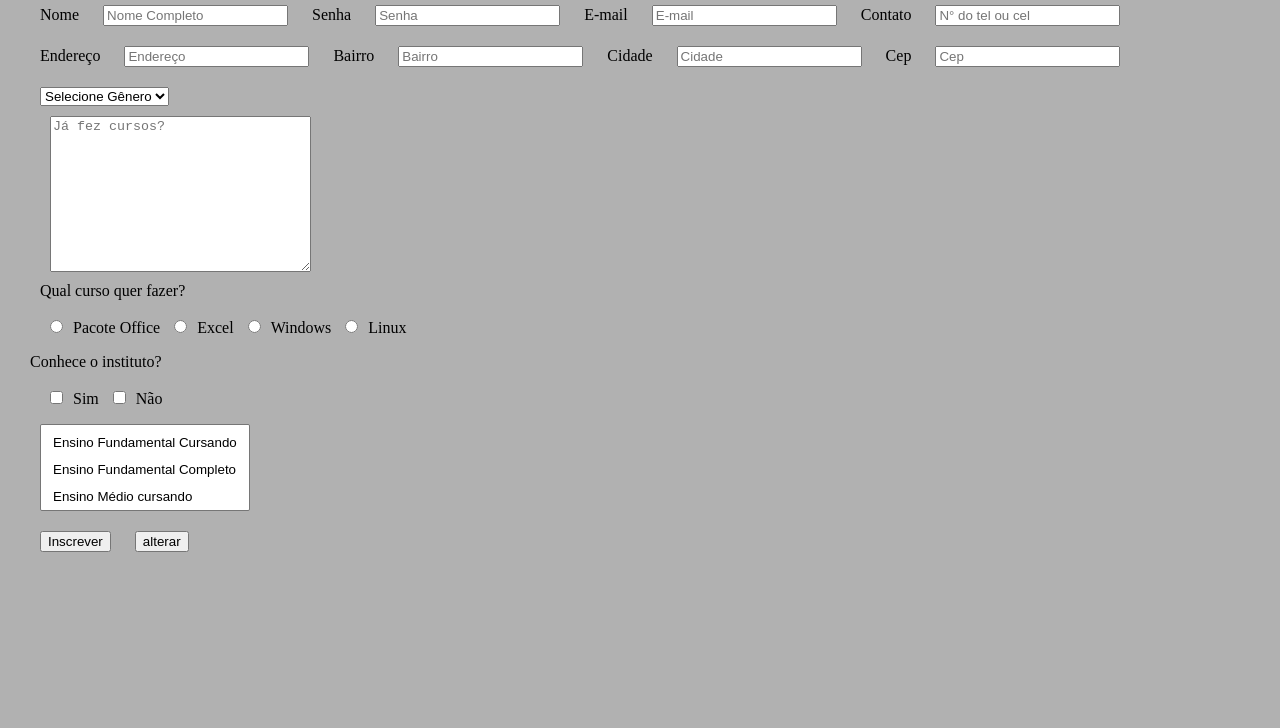
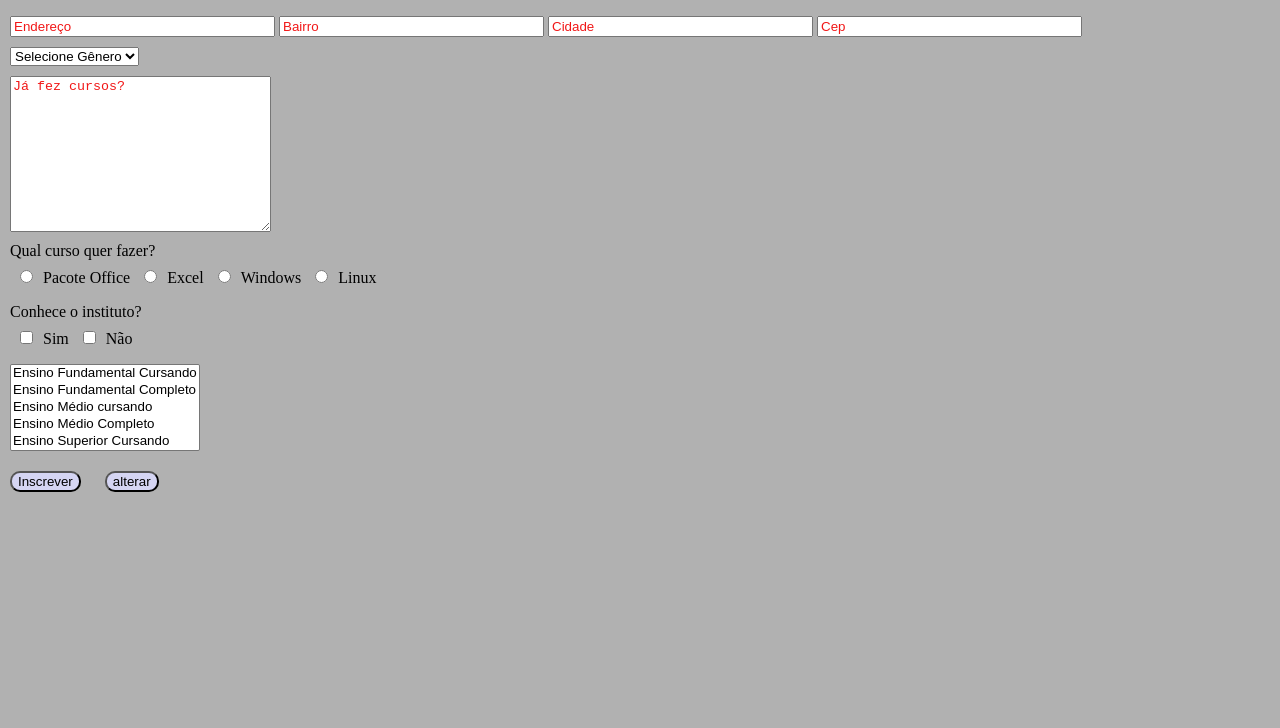
Before and after one commit to cesar-machado/Aulas-HTML, a plain HTML site: page exercícios/form.html in a window 1280 px wide. Shown: the part 72-800 px from the top of the page. Drawn offline with Linux system fonts and the light colour scheme.

Commit message:
aula form pronta

```diff
--- a/exercícios/form.html
+++ b/exercícios/form.html
@@ -1,26 +1,87 @@
+<head>
+  <style>
+    * {
+       margin: 0px;
+    }
+    #parte {
+      display: block;
+    }
+    div {
+      margin: 10px;
+    }
+
+    ::-webkit-input-placeholder {
+      color: rgb(241, 23, 23)
+    }
+
+    ::-moz-placeholder {
+      color: rgb(241, 23, 23);
+      font-weight: bold;
+    }
+
+    body {
+      background-color: rgba(42, 42, 42, 0.363);
+    }
+
+    h1 {
+      text-align: center;
+      background-color: rgba(102, 102, 102, 0.575);
+    }
+
+    input,
+    textarea,
+    select {
+      display: block;
+      margin-bottom: 10px;
+    }
+
+    input[type="radio"],
+    input[type="checkbox"] {
+      display: inline;
+      margin: 10px;
+    }
+
+    input[type="text"],
+    input[type="password"],
+    input[type="email"] {
+      display: inline-block;
+    }
+
+    .endereco {
+      margin: 10px;
+    }
+    button {
+      margin: 10px;
+      background-color: rgb(213, 213, 243);
+      border-radius: 10px;
+    }
+
+  </style>
+</head>
 <body>
   <h1>Formulário</h1>
   <form>
     <input type="hidden" name="id" value="3" />
     <!-- Escondido -->
-
-    <label for="nome">Nome </label>
-    <input type="text" name="nome" placeholder="Nome Completo" />
-    <label for="senha">Senha</label>
-    <input type="password" name="senha" placeholder="Senha" />
-    <label for="email">E-mail</label>
-    <input type="email" name="email" placeholder="E-mail" />
-    <label for="contato">Contato</label>
-    <input type="text" name="contato" placeholder="N° do tel ou cel" />
+    <div id="parte1">
+      <!-- <label for="nome">Nome </label> -->
+      <input type="text" name="nome" placeholder="Nome Completo" size="30px"/>
+      <!-- <label for="senha">Senha</label> -->
+      <input type="password" name="senha" placeholder="Senha" size="30px"/>
+      <!-- <label for="email">E-mail</label> -->
+      <input type="email" name="email" placeholder="E-mail" size="30px"/>
+      <!-- <label for="contato">Contato</label> -->
+      <input type="text" name="contato" placeholder="N° do tel ou cel" size="30px"/>
+    </div>
     <div class="endereco">
-      <label for="rua">Endereço</label>
-      <input type="text" name="rua" placeholder="Endereço" />
-      <label for="bairro">Bairro</label>
-      <input type="text" name="bairro" placeholder="Bairro" />
-      <label for="cidade">Cidade</label>
-      <input type="text" name="cidade" placeholder="Cidade" />
-      <label for="cep">Cep</label>
-      <input type="text" name="cep" placeholder="Cep" />
+      <!-- <label for="rua">Endereço</label> -->
+      <input type="text" name="rua" placeholder="Endereço" size="30px"/>
+      <!-- <label for="bairro">Bairro</label> -->
+      <input type="text" name="bairro" placeholder="Bairro"  size="30px"/>
+      <!-- <label for="cidade">Cidade</label> -->
+      <input type="text" name="cidade" placeholder="Cidade" size="30px"/>
+      <!-- <label for="cep">Cep</label> -->
+      <input type="text" name="cep" placeholder="Cep" size="30px"/>
       <select name="genero">
         <option value="">Selecione Gênero</option>
         <option value="M">M</option>
@@ -34,22 +95,23 @@
         rows="10"
         placeholder="Já fez cursos?"
       ></textarea>
+    </div>
 
-    </div>
-    <label for="cursos">Qual curso quer fazer?</label>
     <div>
+      <label for="cursos">Qual curso quer fazer?</label><br>
       <!-- Lembra que se não colocar o msm name ele escolhe várias vezes -->
       <input type="radio" name="curso" value="pacote office" />Pacote Office
       <input type="radio" name="curso" value="excel" />Excel
       <input type="radio" name="curso" value="windows" />Windows
       <input type="radio" name="curso" value="linux" />Linux
     </div>
-    Conhece o instituto?
+
     <div>
+      Conhece o instituto? <br>
       <input type="checkbox" name="sim" />Sim
       <input type="checkbox" name="nao" />Não
     </div>
-
+    <div>
     <select name="escolaridade" multiple size="5">
       <option value="efc">Ensino Fundamental Cursando</option>
       <option value="efcom">Ensino Fundamental Completo</option>
@@ -58,49 +120,9 @@
       <option value="esc">Ensino Superior Cursando</option>
       <option value="escom">Ensino Superior Completo</option>
     </select>
+  </div>
     <button>Inscrever</button>
     <button>alterar</button>
+
   </form>
-
-  <style>
-    #parte {
-        display: block;
-    }
-
-    body {
-      background-color: rgba(42, 42, 42, 0.363);
-    }
-
-    h1 {
-        text-align: center;
-        background-color: rgba(102, 102, 102, 0.575);
-        margin: 0px;
-
-    }
-
-    input,
-    textarea,
-    select {
-      display: block;
-      margin-bottom: 10px;
-    }
-
-    input[type="radio"],
-    input[type="checkbox"] {
-      display: inline;
-    }
-
-    input[type="text"],
-    input[type="password"],
-    input[type="email"] {
-      display: inline-block;
-    }
-
-    .endereco {
-      margin: 0;
-    }
-    * {
-      margin: 10px;
-    }
-  </style>
 </body>
```
